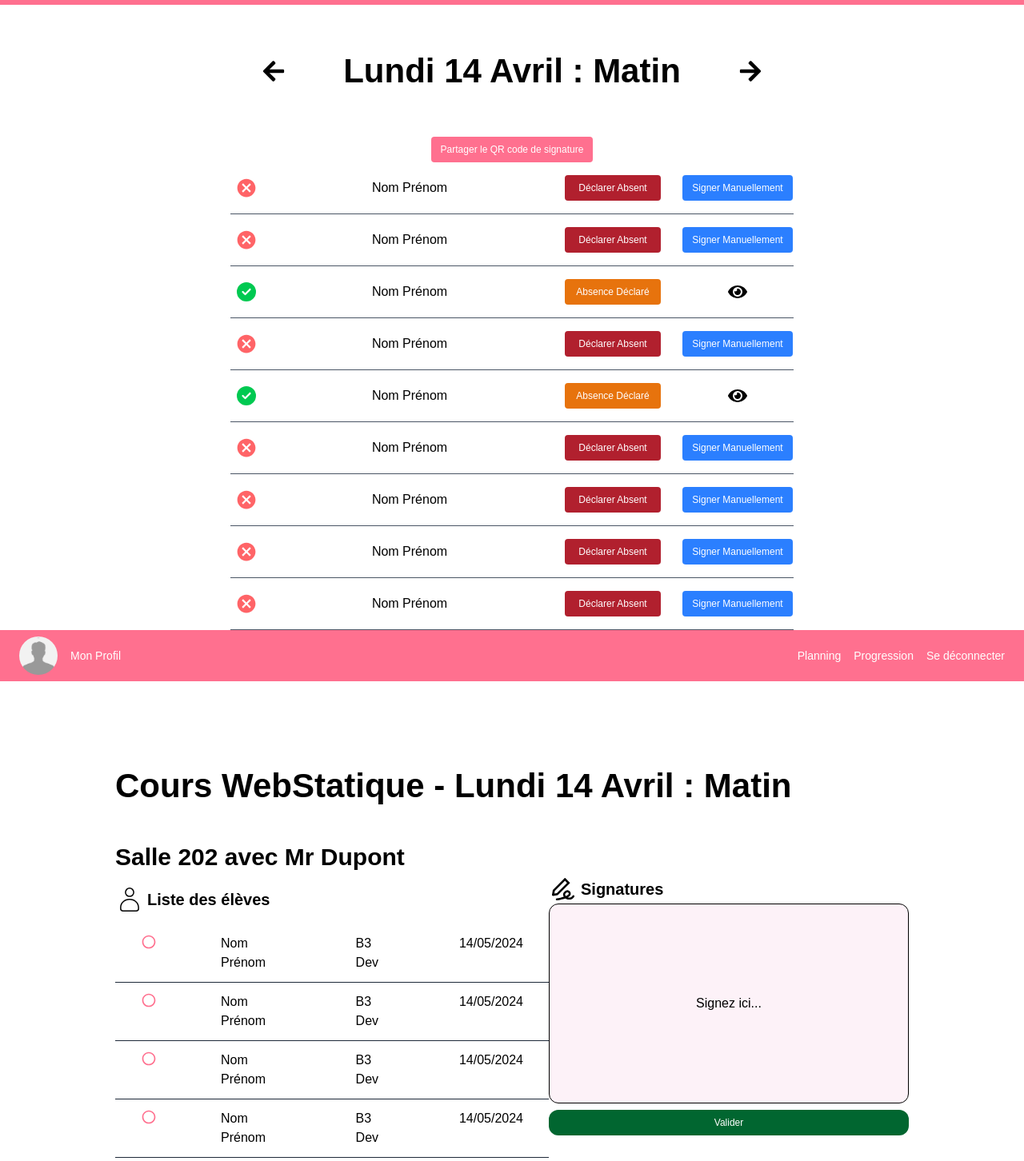
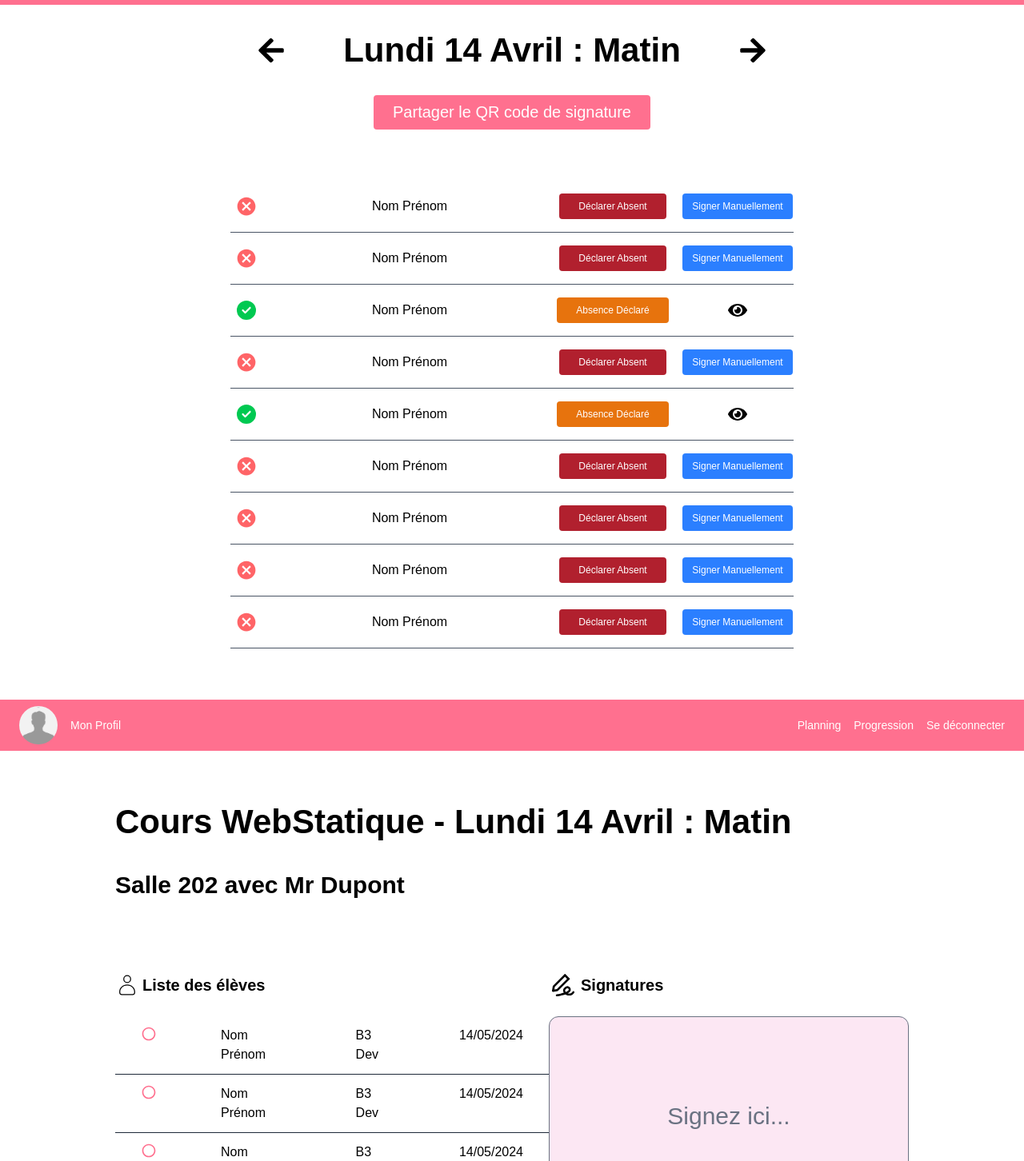
Before and after one commit to CharonTom/figma-tailwind, a React (Vite) app: page / in a window 1280 px wide. Shown: the part 58-1510 px from the top of the page at 80% size. Built offline with nearby package versions, Linux system fonts and the light colour scheme; a web font is replaced by a local one.

Commit message:
integration css

```diff
--- a/src/components/LigneA.jsx
+++ b/src/components/LigneA.jsx
@@ -5,11 +5,8 @@ const LigneA = () => {
   return (
     <div className="w-[55%] grid grid-cols-[40px_1fr_140px_140px] items-center justify-items-center gap-x-4 py-4 border-b border-gray-600">
       <IoMdCloseCircle className="w-7 h-7 text-red-400" />
-
       <p className="text-center">Nom Prénom</p>
-
       <button className="btn-red min-w-[120px]">Déclarer Absent</button>
-
       <button className="btn-blue min-w-[120px]">Signer Manuellement</button>
     </div>
   );
--- a/src/index.css
+++ b/src/index.css
@@ -18,8 +18,12 @@
     @apply font-poppins text-[16px];
   }
 
+  section {
+    @apply min-h-screen mb-16;
+  }
+
   h1 {
-    @apply text-[42px] font-semibold py-[35px];
+    @apply text-[42px] font-semibold py-[25px];
   }
 
   h2 {
@@ -27,7 +31,7 @@
   }
 
   h3 {
-    @apply text-[20px] font-semibold;
+    @apply text-[20px] font-semibold my-6;
   }
 
   a {
@@ -38,7 +42,7 @@
 /* Components permet de stocker le css d'un composant dans une seul propriété */
 @layer components {
   .btn-pink {
-    @apply bg-primary text-white py-2 px-3 rounded text-xs;
+    @apply bg-primary text-white py-2 px-6 rounded text-xs;
   }
 
   .btn-blue {
@@ -46,7 +50,10 @@
   }
 
   .btn-red {
-    @apply bg-[#B1202E] text-white py-2 px-3 rounded text-xs;
+    @apply bg-[#B1202E] text-white py-2 px-6 rounded text-xs;
+  }
+  .btn-green {
+    @apply bg-[#198754] text-white py-2 px-6 rounded text-xs;
   }
 }
 
--- a/src/sections/InterfaceA.jsx
+++ b/src/sections/InterfaceA.jsx
@@ -10,13 +10,16 @@ const InterfaceA = () => {
     <>
       <Header />
       <section className="flex flex-col justify-center items-center">
-        <div className="flex-center gap-x-18 p-4">
-          <FaArrowLeft className="text-3xl " />
+        <div className="flex-center gap-x-18">
+          <FaArrowLeft className="text-4xl " />
           <h1 className="">Lundi 14 Avril : Matin</h1>
-          <FaArrowRight className="text-3xl" />
+          <FaArrowRight className="text-4xl" />
         </div>
 
-        <button className="btn-pink">Partager le QR code de signature</button>
+        <button className="btn-pink text-[20px] mb-16">
+          Partager le QR code de signature
+        </button>
+        <div></div>
         <LigneA />
         <LigneA />
         <LigneAVariant />
--- a/src/sections/InterfaceB.jsx
+++ b/src/sections/InterfaceB.jsx
@@ -8,16 +8,16 @@ const InterfaceB = () => {
   return (
     <>
       <Header />
-      <section className="py-16 px-36 mb-16">
+      <section className="py-8 px-36 mb-16">
         <h1>Cours WebStatique - Lundi 14 Avril : Matin</h1>
-        <h2>Salle 202 avec Mr Dupont</h2>
+        <h2 className="mb-16">Salle 202 avec Mr Dupont</h2>
         <div className="flex justify-between item-start">
           {/* Partie Liste des élèves */}
           <div>
             <div className="flex-col gap-x-1">
               <div className="flex items-center gap-x-1">
-                <CiUser className="text-4xl" />
-                <h3 className="my-4">Liste des élèves</h3>
+                <CiUser className="text-3xl" />
+                <h3 className="">Liste des élèves</h3>
               </div>
               <div>
                 <LigneB />
@@ -38,10 +38,10 @@ const InterfaceB = () => {
               <AiOutlineSignature className="text-4xl" />
               <h3>Signatures</h3>
             </div>
-            <div className="bg-pink-50 w-[450px] h-[250px] border rounded-xl flex-center">
+            <div className="bg-pink-100 w-[450px] h-[250px] border rounded-xl flex-center text-[30px] text-gray-500">
               Signez ici...
             </div>
-            <button className="btn-blue w-full my-2 bg-green-800 rounded-xl">
+            <button className="btn-green w-full my-2 rounded-md">
               Valider
             </button>
           </div>
--- a/src/sections/InterfaceC.jsx
+++ b/src/sections/InterfaceC.jsx
@@ -13,7 +13,9 @@ const InterfaceC = () => {
           <h1 className="">Suivis de formation : Sécurisation d'une API</h1>
         </div>
 
-        <button className="btn-pink">Partager le QR code d'évalution</button>
+        <button className="btn-pink text-[20px]">
+          Partager le QR code d'évalution
+        </button>
         <div className="mt-8">
           <LigneC />
           <LigneC />
--- a/src/sections/InterfaceD.jsx
+++ b/src/sections/InterfaceD.jsx
@@ -8,33 +8,33 @@ const InterfaceB = () => {
   return (
     <>
       <Header />
-      <section className="py-16 px-36 mb-16">
-        <h1>Cours WebStatique - Lundi 14 Avril : Matin</h1>
-        <h2>Salle 202 avec Mr Dupont</h2>
+      <section className="py-8 px-36 mb-16">
+        <h1>Cours WebStatique</h1>
+        <h2 className="mb-16">Salle 202 avec Mr Dupont</h2>
         <div className="w-2/3">
           {/* premier quesiton */}
-          <div className="">
-            <div className="flex">
-              <RxQuestionMarkCircled />
+          <div className="my-8">
+            <div className="flex items-center my-2">
+              <RxQuestionMarkCircled className="text-blue-500 m-1" />
               <p>
-                <strong>Question :</strong> This is the question
+                <strong>Question :</strong> Quel élément HTML as-tu trouvé le
+                plus facile à comprendre ?
               </p>
             </div>
             <textarea
               name=""
               id=""
-              className="border rounded-md border-primary w-full"
+              className="border rounded-md border-primary w-full h-[92px]"
             ></textarea>
           </div>
           {/* deuxieme quesiton  */}
-          <div>
-            <div className="flex">
-              <div>
-                <RxQuestionMarkCircled />
-                <p>
-                  <strong>Question :</strong> This is the question
-                </p>
-              </div>
+          <div className="my-8">
+            <div className="flex items-center my-2">
+              <RxQuestionMarkCircled className="text-blue-500 m-1" />
+              <p>
+                <strong>Question :</strong> Quel élément HTML as-tu trouvé le
+                plus facile à comprendre ?
+              </p>
             </div>
             <div className="flex text-primary">
               <FaStar />
@@ -43,6 +43,7 @@ const InterfaceB = () => {
               <FaRegStar />
               <FaRegStar />
             </div>
+            <button className="btn-green mt-4 rounded-md">Valider</button>
           </div>
         </div>
       </section>
```
